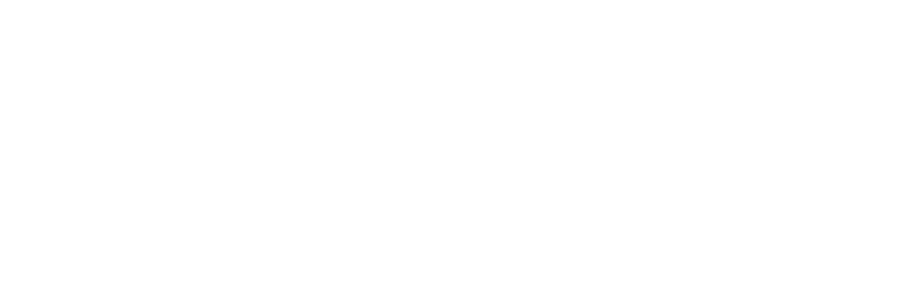
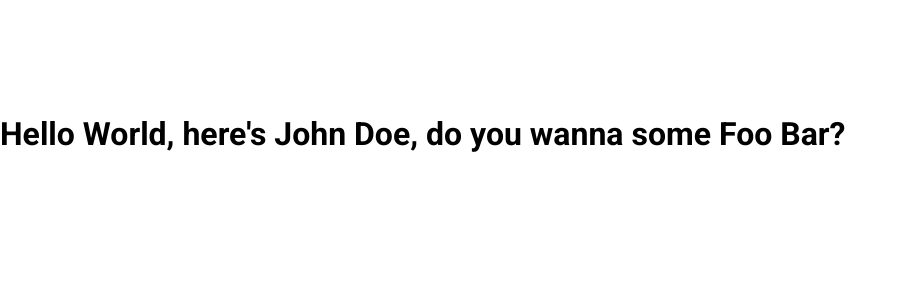
Before and after one commit to lanzath/lanzaflix, a React (Create React App) app: page /video/register in a window 1280 px wide. Shown: the top 300 px of the page, without its empty margins (0-906 px from the left). Built offline with nearby package versions, Linux system fonts and the light colour scheme.

Commit message:
:building_construction: Updated folder structure

```diff
--- a/src/index.js
+++ b/src/index.js
@@ -1,19 +1,21 @@
 import React from 'react';
 import ReactDOM from 'react-dom';
 import './index.css';
-import App from './App';
+import App from './pages/home/App';
+import videoRegister from './pages/register/video';
 
 import {
     BrowserRouter as Router,
     Switch,
     Route,
-    Link
+    // Link
 } from 'react-router-dom';
 
 ReactDOM.render(
   <Router>
       <Switch>
           <Route path="/" component={App} exact />
+          <Route path="/video/register" component={videoRegister} />
       </Switch>
   </Router>,
   document.getElementById('root')
--- /dev/null
+++ b/src/pages/register/video/index.js
@@ -0,0 +1,13 @@
+import React from 'react';
+
+/**
+ * New video register component
+ * @returns {Element} JSX
+ */
+function videoRegister() {
+    return(
+        <h1>Hello World, here's John Doe, do you wanna some Foo Bar?</h1>
+    );
+}
+
+export default videoRegister;
```
Also changed, not shown: src/pages/home/App.js (renamed from src/App.js, +5 -5 lines).
